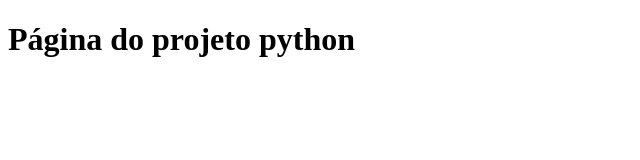
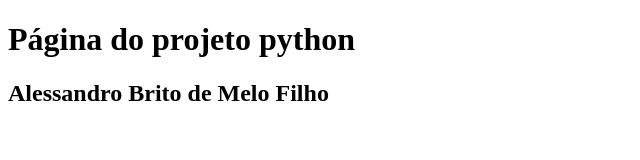
Before and after one commit to Alessandro3835/GIT1309, a plain HTML site: page Aula 13/index.html in a window 1280 px wide. Shown: the whole page, without its empty margins (0-640 px from the left). Drawn offline with Linux system fonts and the light colour scheme.

Commit message:
Adicionado o nome do usuário

```diff
--- a/Aula 13/index.html
+++ b/Aula 13/index.html
@@ -7,5 +7,6 @@
 </head>
 <body>
    <h1>Página do projeto python</h1>
+   <h2>Alessandro Brito de Melo Filho</h2>
 </body>
 </html>
```
